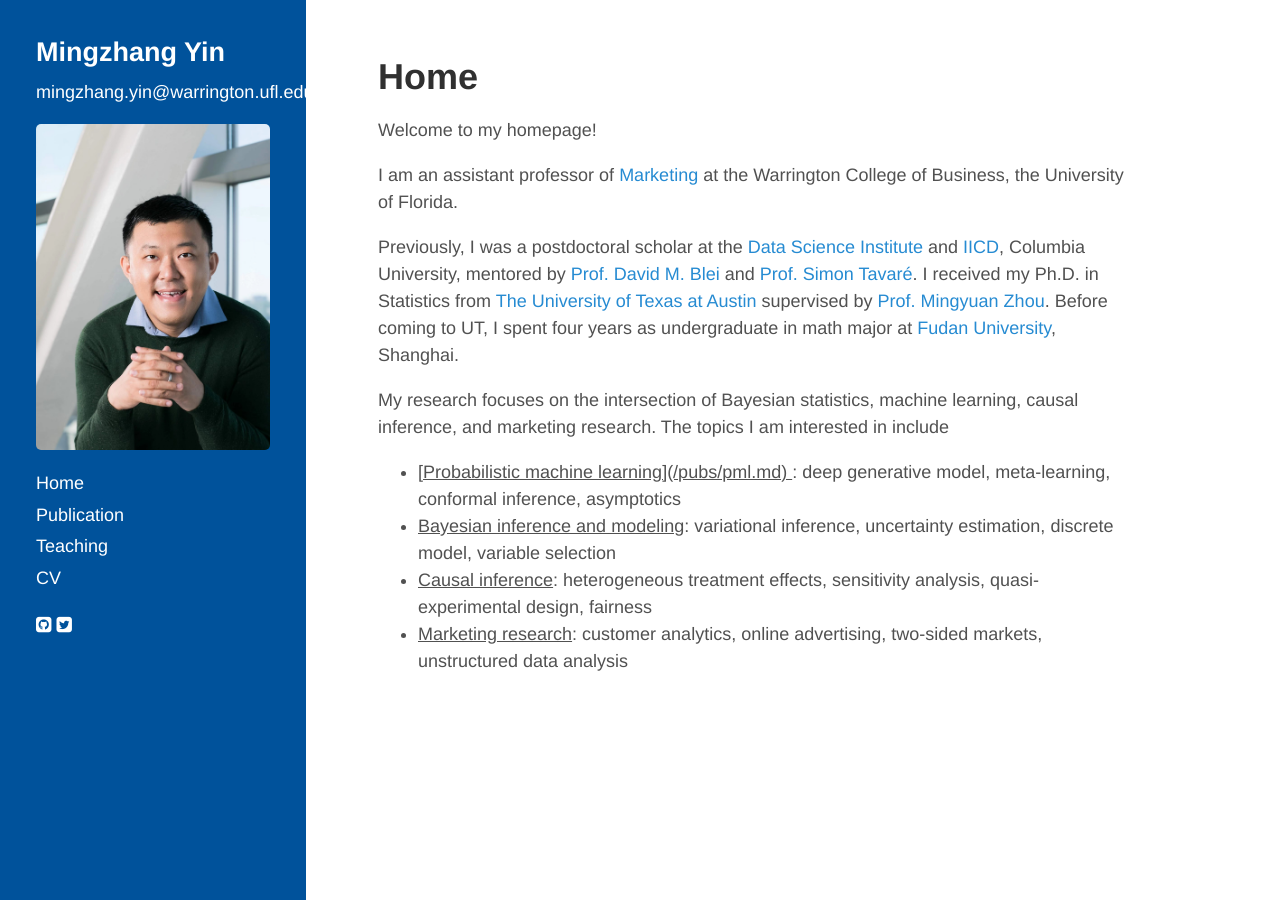
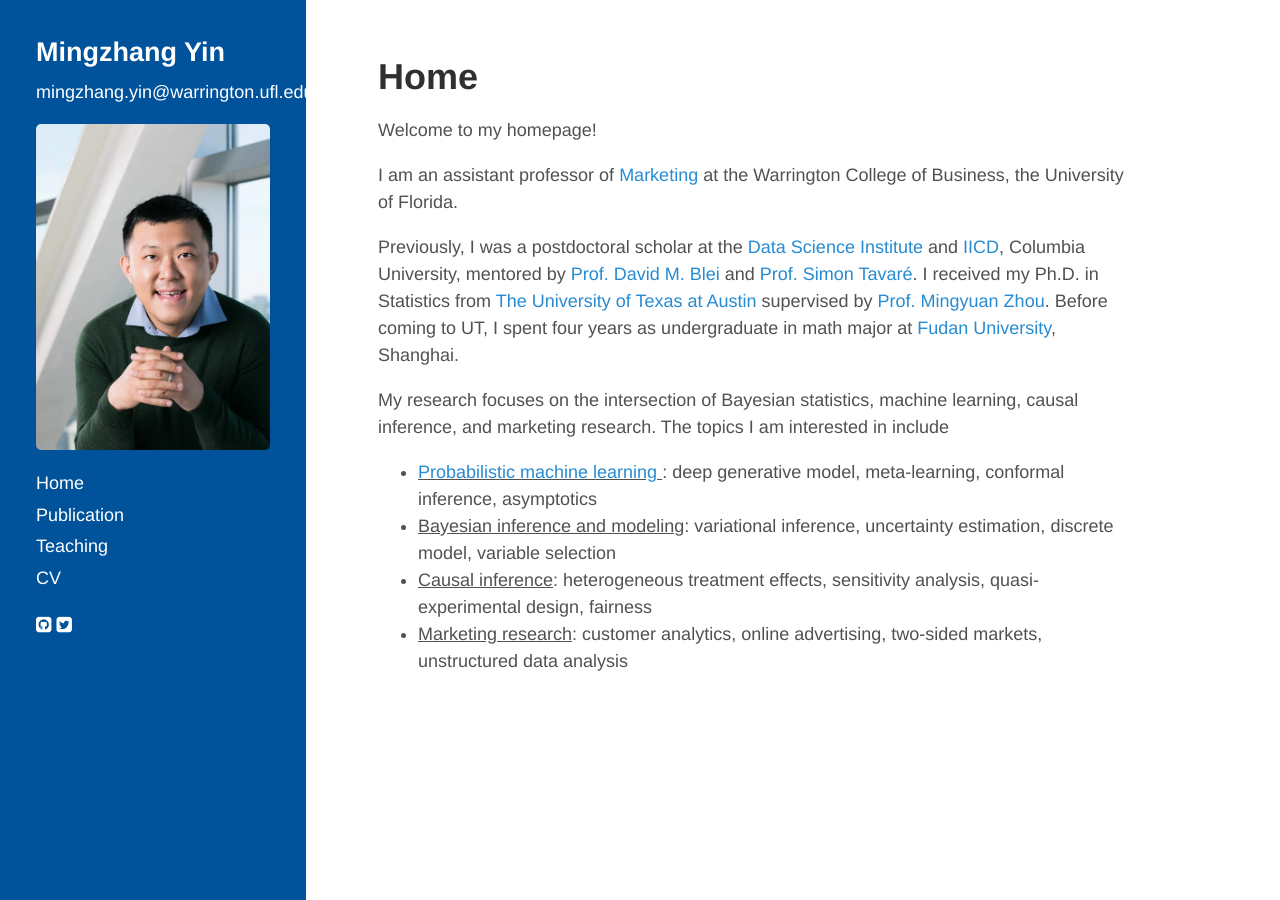
Before and after one commit to mingzhang-yin/mingzhang-yin.github.io, a Jekyll site: the page built from index.md, in a window 1280 px wide. Built offline with Jekyll 4.4.1, drawn with Linux system fonts in a browser that asks for light colours; nearby versions of some CDN libraries; a style sheet for code colours, icons or effects is not loaded; some of the changed lines change nothing that is shown.

Commit message:
Update index.md

```diff
--- a/index.md
+++ b/index.md
@@ -20,7 +20,8 @@
 <p> My research focuses on the intersection of Bayesian statistics, machine learning, causal inference, and marketing research. The topics I am interested in include </p>
 
   <ul>
-   <li> <ins>[Probabilistic machine learning](/pubs/pml.md) </ins>: deep generative model, meta-learning, conformal inference, asymptotics</li>
+   <li> <ins><a href="/pubs/pml.md">Probabilistic machine learning</a> </ins>: deep generative model, meta-learning, conformal inference, asymptotics</li>
+
    <li> <ins>Bayesian inference and modeling</ins>: variational inference, uncertainty estimation, discrete model, variable selection </li>
    <li> <ins>Causal inference</ins>: heterogeneous treatment effects, sensitivity analysis, quasi-experimental design, fairness </li>
    <li> <ins>Marketing research</ins>: customer analytics, online advertising, two-sided markets, unstructured data analysis </li>
```
